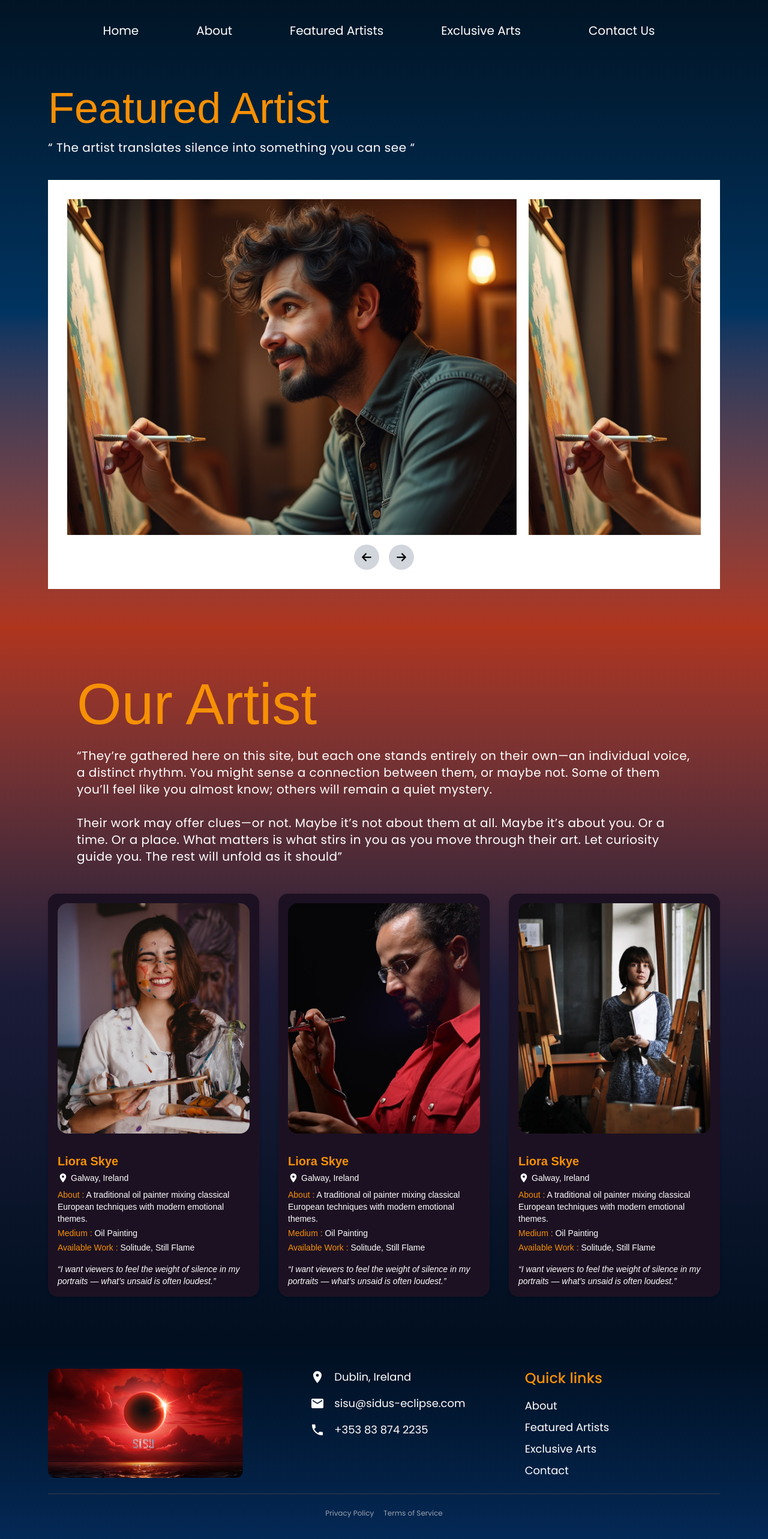
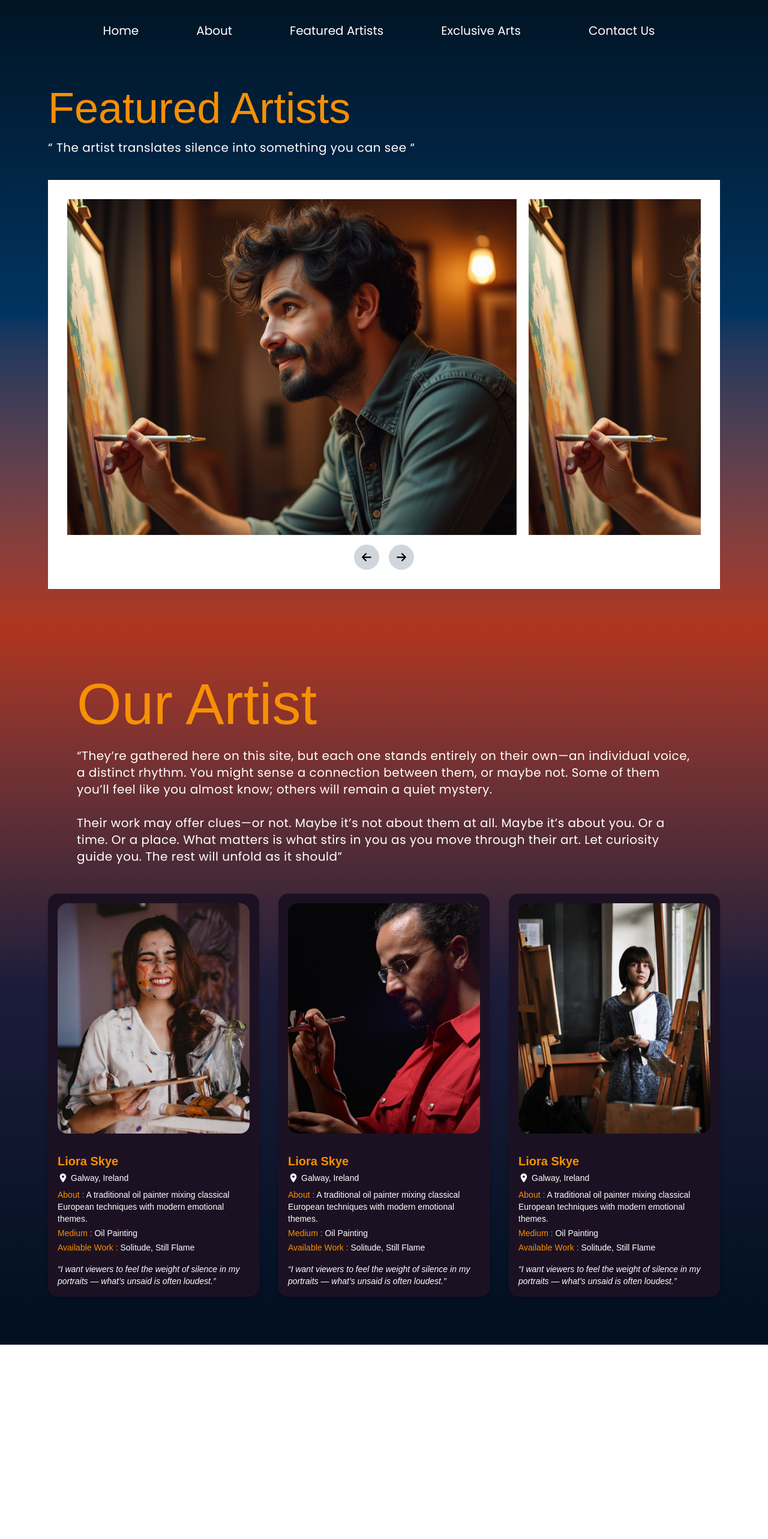
Before and after one commit to saviyola-shajan/Sisu-Eclipse, a React (Vite) app: page /featured-artist in a window 1280 px wide. Shown: the top 2566 px of the page at 60% size. After the commit the page ends 2242 px from the top, so only its background shows below. Built offline with nearby package versions, Linux system fonts and the light colour scheme; a web font is replaced by a local one.

Commit message:
final correction done 1

```diff
--- a/src/Components/About/HeroAbout.jsx
+++ b/src/Components/About/HeroAbout.jsx
@@ -9,7 +9,7 @@ const HeroAbout = () => {
         <Header />
       </div>
 
-      <div className="text-center md:text-left mb-8 sm:mb-12 mt-12">
+      <div className="text-center md:text-left mb-8 sm:mb-12 mt-16">
         <h2 className="text-4xl sm:text-5xl md:text-6xl lg:text-7xl font-normal text-[#F69005] mb-4">
           About
         </h2>
--- a/src/Components/About/Reflection.jsx
+++ b/src/Components/About/Reflection.jsx
@@ -1,5 +1,6 @@
-import React, { useState } from "react";
+import { useState } from "react";
 import { FaArrowDown, FaArrowUp } from "react-icons/fa6";
+import { motion, AnimatePresence } from "framer-motion";
 
 function Reflection() {
   const [open, setOpen] = useState(false);
@@ -40,8 +41,16 @@ function Reflection() {
         </div>
       </div>
 
+<AnimatePresence>
   {open && (
-  <div className="absolute bottom-[20%] md:bottom-8 left-0 w-full flex justify-center z-10">
+    <motion.div
+      key="dropdown"
+      initial={{ opacity: 0, y: -60 }}
+      animate={{ opacity: 1, y: 0 }}
+      exit={{ opacity: 0, y: -60 }}
+      transition={{ duration: 1.3 }}
+      className="absolute bottom-[20%] md:bottom-8 left-0 w-full flex justify-center z-10"
+    >
       <div className="w-full px-4 sm:px-6 md:max-w-[70vw] text-center text-sm sm:text-lg text-gray-300 font-Dm-sans">
         <p>
           SISU values art as an intimate dialogue—between the artist, their
@@ -50,7 +59,7 @@ function Reflection() {
           offering the collector a reflection of their own emotions, story, or
           vision.
           <br />
-        <br/>
+          <br />
           In a world often driven by trends and mass appeal, SISU embraces the
           unassuming, the quiet, and the rare. It’s about the power of
           subtlety and the humility of creation. Art does not need to shout;
@@ -60,8 +69,11 @@ function Reflection() {
           the stories behind each work are given the reverence, they deserve.
         </p>
       </div>
-  </div>
+    </motion.div>
   )}
+</AnimatePresence>
+
+
     </div>
   );
 }
--- a/src/Components/Artist/HeroArtist.jsx
+++ b/src/Components/Artist/HeroArtist.jsx
@@ -31,7 +31,7 @@ function HeroArtist() {
       <div className="max-w-7xl mx-auto mt-16 sm:mt-20 text-center md:text-left">
         {/* Title */}
         <h1 className="text-[#F69005] text-4xl sm:text-5xl md:text-6xl lg:text-7xl font-normal mb-4">
-          Featured Artist
+          Featured Artists
         </h1>
         <p className="text-white text-base sm:text-lg md:text-xl font-normal mb-10 font-Dm-sans tracking-wide">
          “ The artist translates silence into something you can see “
--- a/src/Components/Header.jsx
+++ b/src/Components/Header.jsx
@@ -1,6 +1,6 @@
 import React, { useState } from "react";
 import { Link } from "react-router-dom";
-import {  FiX } from "react-icons/fi";
+import { FiX } from "react-icons/fi";
 import { RiMenu2Line } from "react-icons/ri";
 function Header() {
   const [isMobileMenuOpen, setIsMobileMenuOpen] = useState(false);
@@ -49,7 +49,7 @@ function Header() {
 
       {/* Mobile Menu Drawer */}
       {isMobileMenuOpen && (
-<div className="md:hidden fixed top-0 left-[10%] right-0 z-40 bg-[linear-gradient(333deg,_#011730_0%,_#0F62C0_100%)] py-16  px-4 flex flex-col items-center gap-6">
+        <div className="md:hidden fixed top-0 left-[10%] right-0 z-40 bg-gradient-to-b from-[#7b2c18] to-[#002F65] py-16  px-4 flex flex-col items-center gap-6">
           {menuItems.map((item, index) => (
             <Link
               key={index}
--- a/src/Components/Home/ExclusiveArts.jsx
+++ b/src/Components/Home/ExclusiveArts.jsx
@@ -52,7 +52,7 @@ function ExclusiveArts({
       }}
     >
       <h1 className="text-[#F69005] font-normal text-4xl sm:text-5xl md:text-6xl lg:text-7xl xl:text-8xl mb-4 text-center md:text-left">
-        Exclusive Arts
+        Featured Art
       </h1>
       <p className="max-w-5xl text-[#ffffff] text-base sm:text-lg md:text-xl font-normal mb-0 font-Dm-sans tracking-wide text-center md:text-left">
         The Vision Is Not to Create Art for Everyone, but to Honour the Rare and
--- a/src/Pages/Artist.jsx
+++ b/src/Pages/Artist.jsx
@@ -8,7 +8,7 @@ function Artist() {
     <div>
       <HeroArtist/>
       <OurArtist/>
-      <Footer className="bg-gradient-to-b from-[#010f20] to-[#042957]"/>
+      {/* <Footer className="bg-gradient-to-b from-[#010f20] to-[#042957]"/> */}
     </div>
   )
 }
```
Lines whose indentation alone changed are shown as unchanged.
